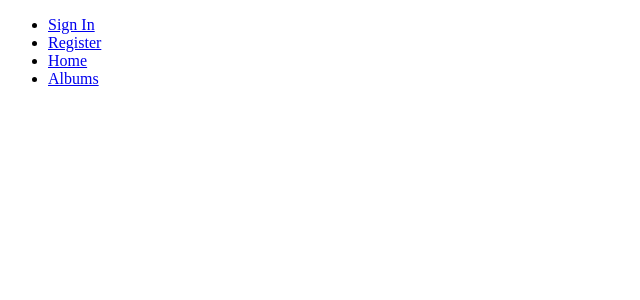
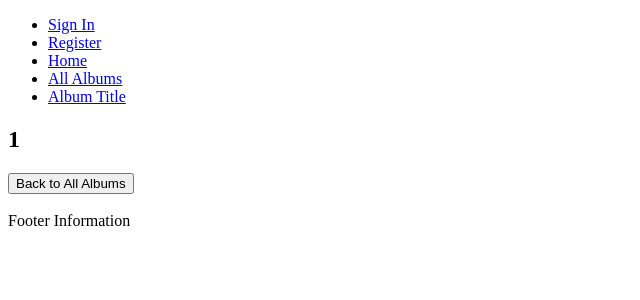
Before and after one commit to VeronicaTaucci/capstoneProject, a React (Create React App) app in the folder client/: page /album/1 in a window 1280 px wide. Shown: the top 300 px of the page, without its empty margins (0-640 px from the left). Built offline with nearby package versions, Linux system fonts and the light colour scheme.

Commit message:
completed client side routes (use-params)

```diff
--- a/client/src/App.js
+++ b/client/src/App.js
@@ -19,7 +19,7 @@ const App = () => {
           <Route path="/register" element={<Register />} />
           <Route path="/home" element={<Home />} />
           <Route path="/albums" element={<Albums />} />
-          <Route path="/:id" element={<Album />} />
+          <Route path="/album/:albumID" element={<Album />} />
         </Routes>
       </BaseLayout>
     </Router>
--- a/client/src/components/Album.jsx
+++ b/client/src/components/Album.jsx
@@ -1,8 +1,25 @@
-import React from 'react'
+import React, {useEffect} from 'react'
+import { useParams, useNavigate } from 'react-router-dom'
+
 
 const Album = () => {
+
+  const {albumID} = useParams();
+  const navigate = useNavigate();
+
+  useEffect(() => {
+    document.title = `${albumID}`
+  }, [])
+
+  const handleClick = () => {
+    navigate('/albums')
+  }
+
   return (
-    <div>Album</div>
+  <>
+    <h2>{albumID}</h2>
+    <button onClick={handleClick}>Back to All Albums</button>
+  </>
   )
 }
 
--- a/client/src/components/Albums.jsx
+++ b/client/src/components/Albums.jsx
@@ -1,8 +1,13 @@
-import React from 'react'
+import React, {useEffect} from 'react'
 
 const Albums = () => {
+
+  useEffect(() => {
+    document.title = "All Albums"
+  }, [])
+
   return (
-    <div>Albums</div>
+    <h2>All Albums</h2>
   )
 }
 
--- a/client/src/components/Home.jsx
+++ b/client/src/components/Home.jsx
@@ -1,6 +1,11 @@
-import React from 'react'
+import React, {useEffect} from 'react'
 
 const Home = () => {
+
+  useEffect(() => {
+    document.title = "Home"
+  }, [])
+
   return (
     <div>Home</div>
   )
--- a/client/src/components/Register.jsx
+++ b/client/src/components/Register.jsx
@@ -1,6 +1,11 @@
-import React from 'react'
+import React, {useEffect} from 'react'
 
 const Register = () => {
+
+  useEffect(() => {
+    document.title = "Register"
+  }, [])
+
   return (
     <div>Register</div>
   )
--- a/client/src/components/SignIn.jsx
+++ b/client/src/components/SignIn.jsx
@@ -1,6 +1,11 @@
-import React from 'react'
+import React, {useEffect} from 'react'
 
 const SignIn = () => {
+
+  useEffect(() => {
+    document.title = "Sign In"
+  }, [])
+
   return (
     <div>SignIn</div>
   )
--- a/client/src/components/layout/BaseLayout.jsx
+++ b/client/src/components/layout/BaseLayout.jsx
@@ -8,6 +8,10 @@ const BaseLayout = (props) => {
 
         {props.children}
 
+        <br /><br />
+
+        Footer Information
+
     </>
   )
 }
--- a/client/src/components/layout/Header.jsx
+++ b/client/src/components/layout/Header.jsx
@@ -7,7 +7,8 @@ const Header = () => {
         <li> <Link to='/'>Sign In</Link></li>
         <li> <Link to='/register'>Register</Link></li>
         <li> <Link to='/home'>Home</Link></li>
-        <li> <Link to='/albums'>Albums</Link></li>
+        <li> <Link to='/albums'>All Albums</Link></li>
+        <li> <Link to='/album'>Album Title</Link></li>
 
     </ul>
   )
```
Also changed, not shown: 1 other file (tests, documents, lock files or other folders).
